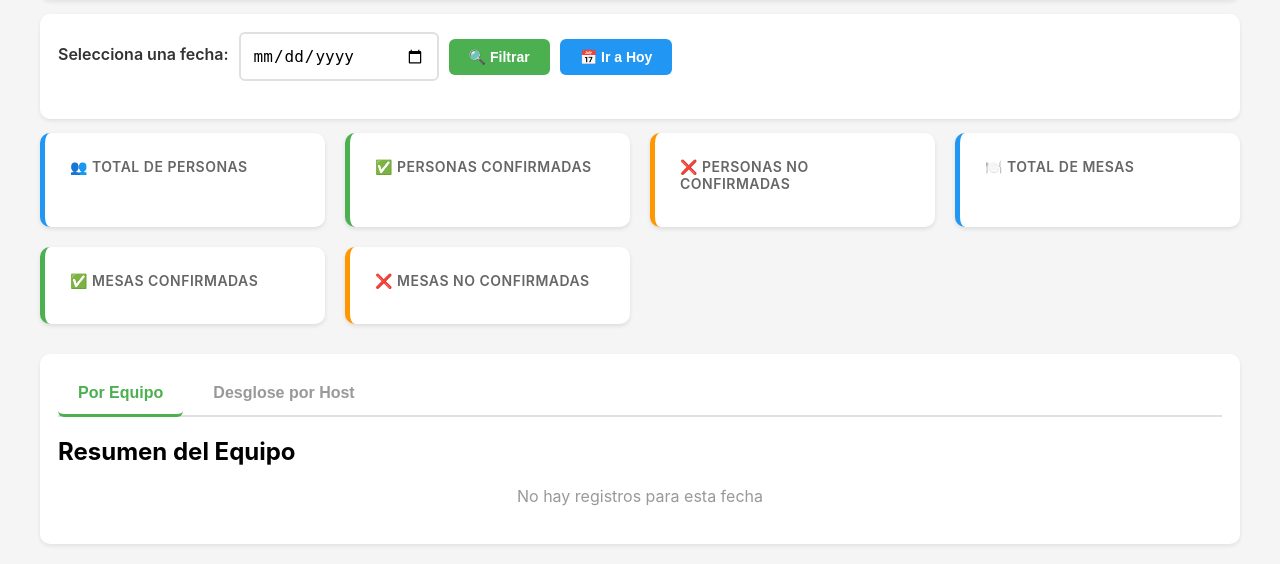
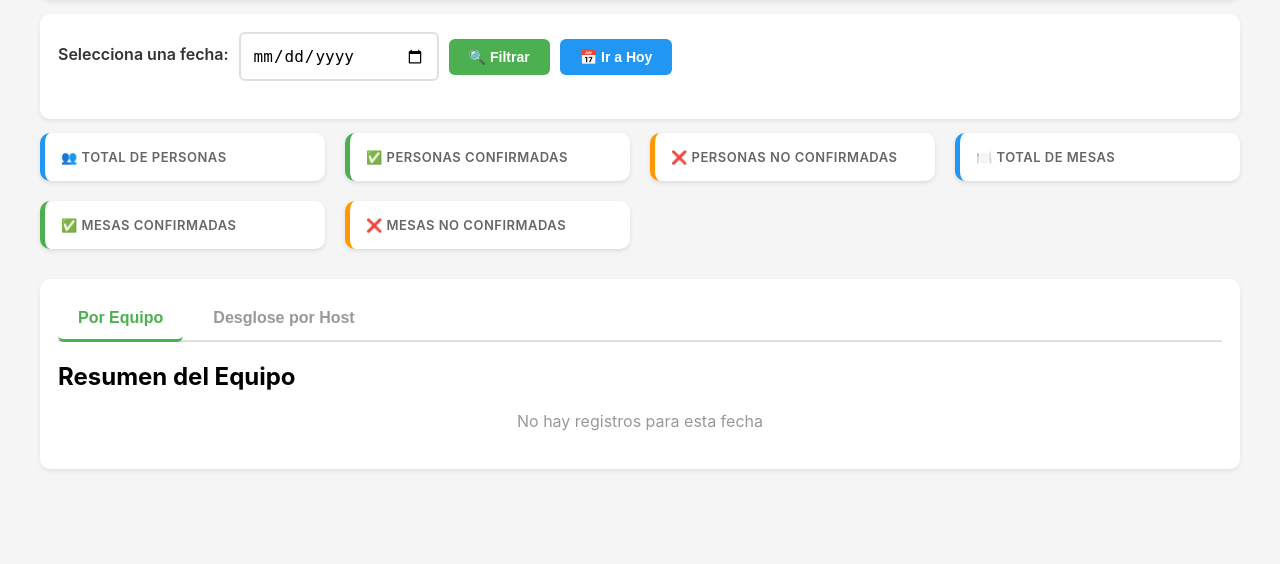
Before and after one commit to econopapi/terraza-zocalo-hosts, a Flask app: template templates/reporte.html in a window 1280 px wide. Shown: the part 184-748 px from the top of the page. Run offline with Flask 3, Linux system fonts and the light colour scheme; the template is opened without the code that fills it, so the values that code supplies are empty.

Commit message:
Se mejora interfaz de reportes

```diff
--- a/app.py
+++ b/app.py
@@ -12,10 +12,6 @@ db.init_app(app)
 def get_cdmx_time():
     return datetime.now(ZoneInfo("America/Mexico_City"))
 
-# @app.route('/')
-# def index():
-#     equipos = Equipo.query.all()
-#     return render_template('index.html', equipos=equipos)
 
 @app.route('/')
 def index():
@@ -29,7 +25,7 @@ def index():
     })
     return response_payload
 
-@app.route('/equipo-<int:equipo_id>', methods=['GET', 'POST'])
+@app.route('/equipo/<int:equipo_id>', methods=['GET', 'POST'])
 def equipo_form(equipo_id):
     equipo = Equipo.query.get_or_404(equipo_id)
     hosts = Host.query.filter_by(id_equipo=equipo_id).all()
--- a/templates/reporte.html
+++ b/templates/reporte.html
@@ -20,6 +20,7 @@
         display: flex;
         gap: 10px;
         align-items: center;
+        flex-wrap: wrap; /* allow wrap on medium screens */
     }
     .fecha-selector input {
         max-width: 200px;
@@ -40,26 +41,33 @@
         gap: 20px;
         margin-bottom: 30px;
     }
+    /* Compact stat cards: horizontal layout */
     .stat-card {
         background: white;
-        padding: 25px;
+        padding: 16px; /* more compact */
         border-radius: 10px;
         box-shadow: 0 2px 4px rgba(0,0,0,0.1);
         border-left: 5px solid #4CAF50;
+        display: flex;
+        align-items: center;
+        justify-content: space-between;
     }
     .stat-card.personas { border-left-color: #2196F3; }
     .stat-card.confirmadas { border-left-color: #4CAF50; }
     .stat-card.no-confirmadas { border-left-color: #ff9800; }
     .stat-label {
-        font-size: 14px;
+        font-size: 13px;          /* slightly smaller */
         color: #666;
-        margin-bottom: 10px;
+        margin-bottom: 0;         /* no vertical space */
         text-transform: uppercase;
         letter-spacing: 0.5px;
         font-weight: 600;
+        display: flex;
+        align-items: center;
+        gap: 8px;
     }
     .stat-value {
-        font-size: 32px;
+        font-size: 26px;          /* more compact number */
         font-weight: bold;
         color: #333;
     }
@@ -127,6 +135,18 @@
         font-weight: bold;
         color: #333;
         font-size: 18px;
+    }
+    /* Mobile/vertical screen: stack date controls */
+    @media (max-width: 768px) {
+        .fecha-selector {
+            flex-direction: column;
+            align-items: stretch;
+            gap: 8px;
+        }
+        .fecha-selector input,
+        .fecha-selector button {
+            width: 100%;
+        }
     }
     @media print {
         .no-print {
```
Also changed, not shown: templates/reporte_host.html (+20 -1 lines).
